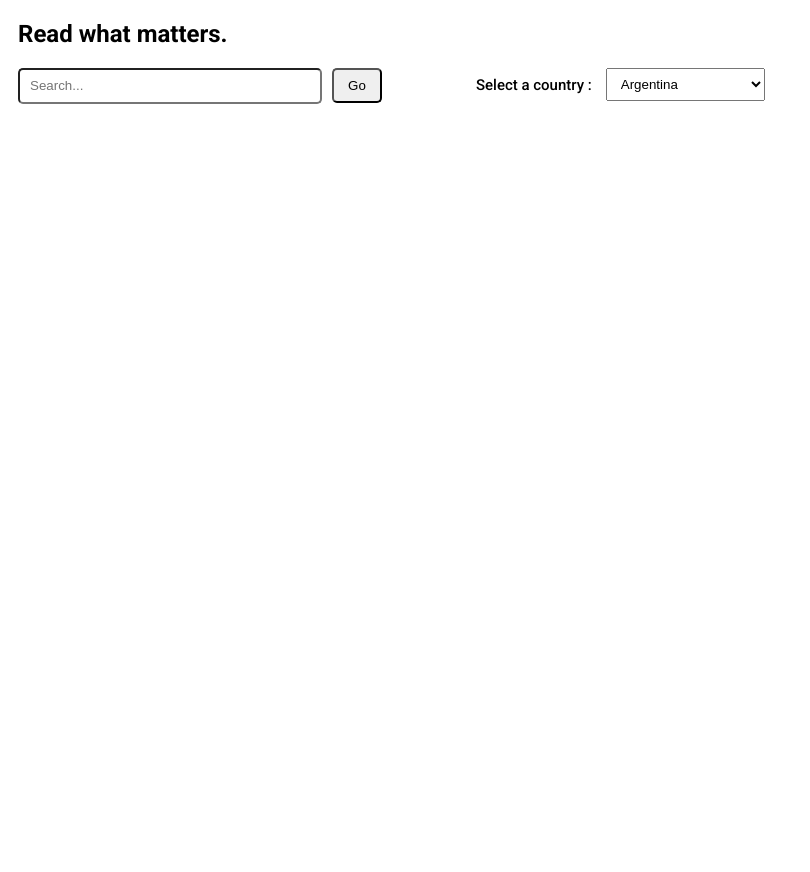
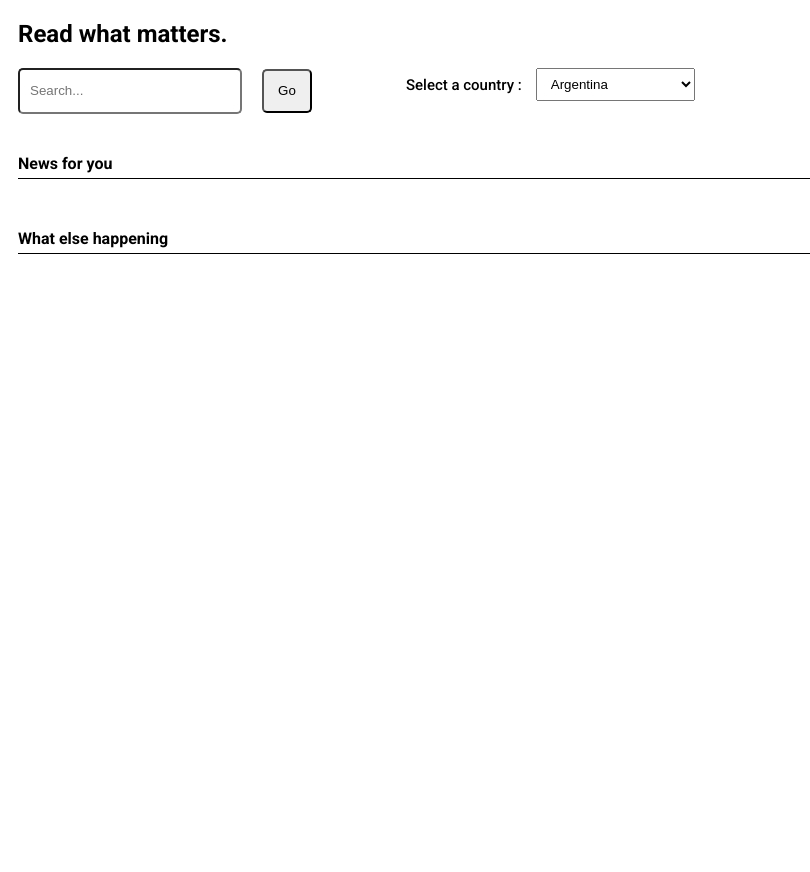
Before and after one commit to samanxsy/News-platform, a Flask app: page / in a window 1280 px wide. Shown: the whole page, without its empty margins (0-810 px from the left). Before the commit the page ends 104 px from the top, so only its background shows below. Run offline with Flask 2, Linux system fonts and the light colour scheme.

Commit message:
divs and jinja2 codes added

```diff
--- a/app/app.py
+++ b/app/app.py
@@ -5,6 +5,7 @@ from flask import Flask, render_template, request
 
 app = Flask("Your o News", static_folder='./app/static', template_folder='./app/templates')
 newsAPI_KEY = os.environ.get('newsAPI_KEY')
+interest_list = []
 
 
 @app.route("/")
@@ -17,9 +18,20 @@ def home():
 def news():
     """This function takes in an interest and a country and returns the top 5 news articles related to the interest in the country."""
     country = request.args.get('country')
+    interest = request.args.get('interest')
+    interest = interest.lower()
+    interest_list.append(interest)
+
     url = f"https://newsapi.org/v2/top-headlines?country={country}&category=business&apiKey={newsAPI_KEY}"
     data = requests.get(url)
     result = data.json()
     articles = result['articles']
 
-    return render_template("home.html", articles=articles)
+    for news in articles:
+        keyword = news['title'].lower().split()
+
+        return render_template("home.html", articles=articles, keyword=keyword, interest_list=interest_list, news=news)
+
+
+if __name__ == "__main__":
+    app.run(debug=True)
--- a/app/static/styles.css
+++ b/app/static/styles.css
@@ -8,9 +8,36 @@ h2{
     margin-left: 10px;
 }
 
+h3{
+    margin-bottom: 5px;
+    margin-top: 0px;
+}
+
+
+h4{
+    margin-left: 10px;
+    margin-top: 40px;
+    margin-bottom: 5px;
+}
+
+.authors{
+    margin-top: 5px;
+    margin-bottom: 3px;
+    font-family: Roboto;
+    font-weight: 300;
+}
+
+.links{
+    font-family: Roboto;
+    font-weight: 500;
+}
+.space{
+    margin-top: 30px;
+}
+
 .searchbar{
-    width: 280px;
-    height: 30px;
+    width: 200px;
+    height: 40px;
     border-radius: 5px;
     padding-left: 10px;
     padding-right: 10px;
@@ -30,21 +57,43 @@ h2{
 
 .search-button{
     width: 30px;
-    height: 30px;
+    height: 44px;
     border-radius: 5px;
-    height: 35px;
     width: 50px;
     margin-right: 90px;
     font-weight: 400;
 }
 
+.header{
+    min-width: 800px;
+}
+.selected-articles-container{
+    margin-left: 10px;
+    border-top: solid black 1px;
+    padding-top: 10px;
+    display: block;
+    flex-direction: row;
+    flex-wrap: wrap;
+    text-align: left;
+    height: auto;
+    max-height: 600px;
+    width: auto;
+    overflow-y: scroll;
+    word-wrap: break-word;
+}
+
 .articles-container{
-    margin-top: 20px;
+    border-top: solid black 1px;
+    padding-top: 10px;
     margin-left: 10px;
     display: block;
     flex-direction: row;
     flex-wrap: wrap;
     text-align: left;
+    height: 600px;
+    width: auto;
+    overflow-y: scroll;
+    word-wrap: break-word;
 }
 
 .available-countries{
@@ -71,5 +120,5 @@ h2{
 
 form{
     display: inline-block;
-    width: 310px;
+    width: 240px;
 }
--- a/app/templates/home.html
+++ b/app/templates/home.html
@@ -16,6 +16,7 @@
 
     <body>
         <h2>Read what matters.</h2>
+    <div class="header">
         <div class="searchbar-container">
             <form action="/news" method="GET">
                 <input type="text" name="interest" class="searchbar" placeholder="Search...">
@@ -80,13 +81,31 @@
                 <option value="za">South Africa</option>
             </select>
         </div>
+    </div>
     </form>
-    <div class="articles-container">
-    {% for news in articles %}
-        <h3>{{ news['title'] }}</h3>
-        <p>{{ news['author'] }}</p>
-        <a href="{{ news['url'] }}">{{ news['url'] }}</a>
-    {% endfor %}
+
+    <h4>News for you</h4>
+    <div class="selected-articles-container">
+
+        {% for word in keyword %}
+            {% if word in interest_list %}
+                <p class="authors">{{ news['author'] }}</p>
+                <h3>{{ news['title'] }}</h3>
+                <a class="links" href="{{ news['url'] }}">Read More</a>
+                <p class="space"></p>
+            {% endif %}
+        {% endfor %}
+        </div>
+
+
+        <h4>What else happening</h4>
+        <div class="articles-container">
+        {% for news in articles %}
+            <p class="authors">{{ news['author'] }}</p>
+            <h3>{{ news['title'] }}</h3>
+            <a class="links" href="{{ news['url'] }}">Read More</a>
+            <p class="space"></p>
+        {% endfor %}
     </div>
     </body>
 </html>
```
Also changed, not shown: tests/test_app.py (+10 -3 lines).
